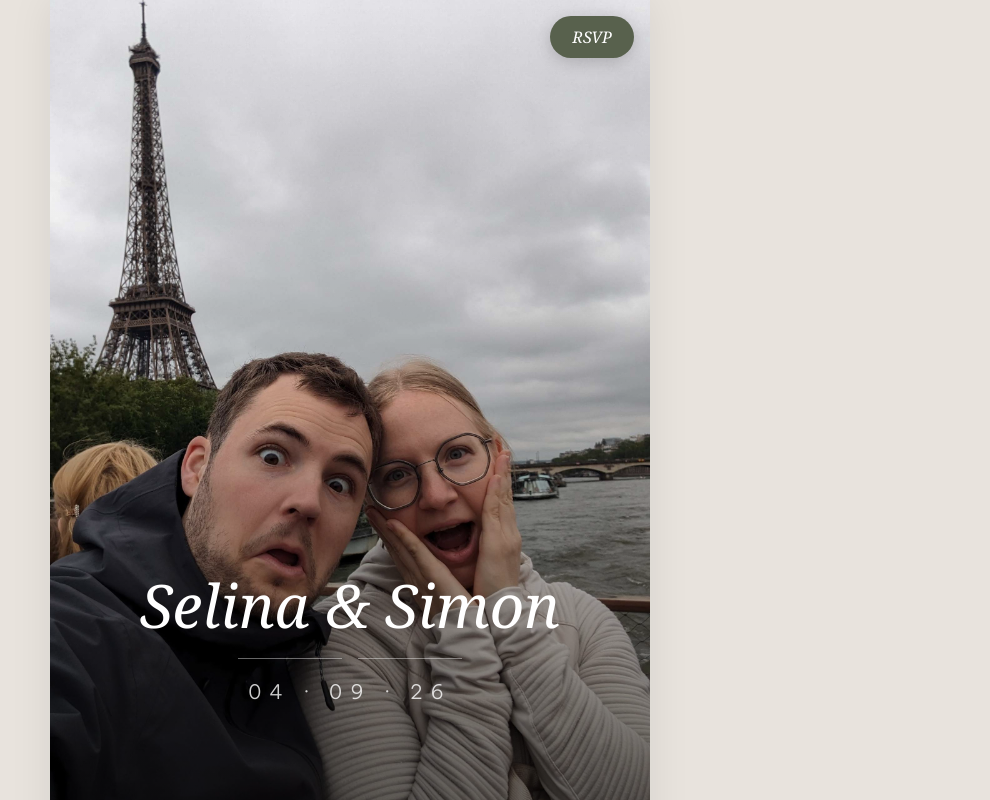
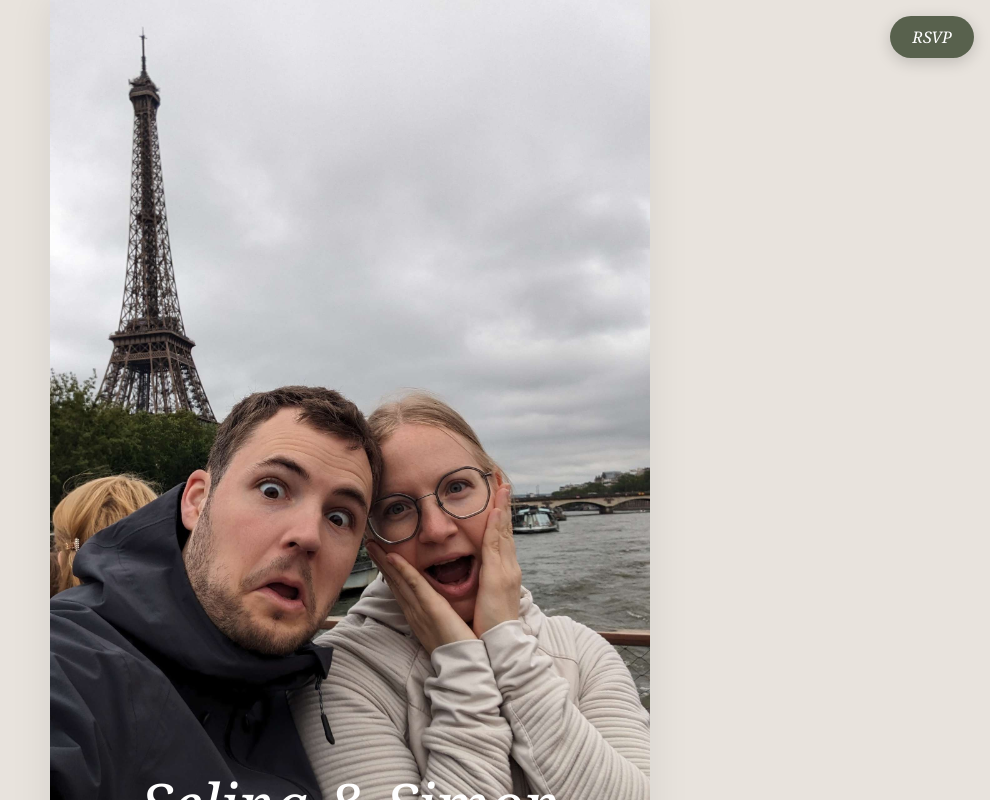
Before and after one commit to KrieglFritsche/WeddingPage, an Angular app: page / in a window 1280 px wide. Shown: the top 800 px of the page, without its empty margins (290-1280 px from the left). Built offline with nearby package versions, Linux system fonts and the light colour scheme.

Commit message:
upgrading hero image

```diff
--- a/src/app/rsvp/rsvp.scss
+++ b/src/app/rsvp/rsvp.scss
@@ -1,7 +1,8 @@
 .rsvp-fab {
-  position: absolute;
+  position: fixed;
   top: 1rem;
   right: 1rem;
+  z-index: 100;
   background-color: var(--color-secondary);
   color: #fff;
   border: none;
--- a/src/app/what/what.scss
+++ b/src/app/what/what.scss
@@ -1,38 +1,30 @@
 .hero {
   position: relative;
-  height: 100dvh;
-  display: flex;
-  flex-direction: column;
-  justify-content: flex-end;
-  align-items: center;
   overflow: hidden;
 }
 
 .hero-bg {
-  position: absolute;
-  inset: 0;
-  z-index: 0;
-
   img {
     width: 100%;
-    height: 100%;
-    object-fit: cover;
-    object-position: center;
+    height: auto;
+    display: block;
+    margin-top: -100px;
   }
 }
 
 .hero-overlay {
-  position: absolute;
-  inset: 0;
-  background: linear-gradient(to top, rgba(0,0,0,0.55) 0%, rgba(0,0,0,0.1) 50%, transparent 100%);
+  display: none;
 }
 
 .hero-content {
-  position: relative;
+  position: absolute;
+  bottom: 0;
+  left: 0;
+  right: 0;
   z-index: 1;
   text-align: center;
   padding: 0 1.5rem;
-  margin-bottom: 6rem;
+  margin-bottom: 4rem;
   color: #fff;
 
   h1 {
@@ -58,12 +50,6 @@
   background: rgba(255, 255, 255, 0.4);
 }
 
-.hero-ornament {
-  flex: none;
-  color: rgba(255, 255, 255, 0.65);
-  font-size: 0.5rem;
-}
-
 .hero-date {
   font-family: var(--font-sans);
   font-size: 1.25rem;
```
